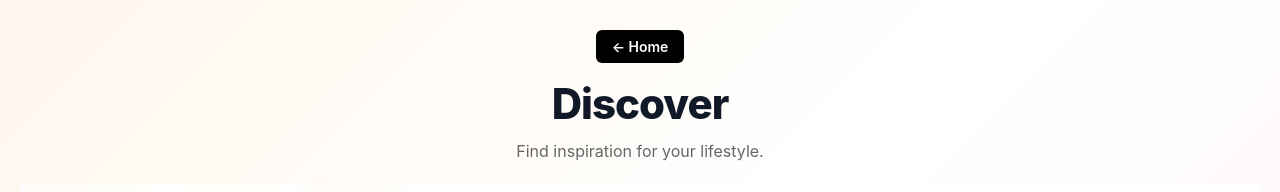
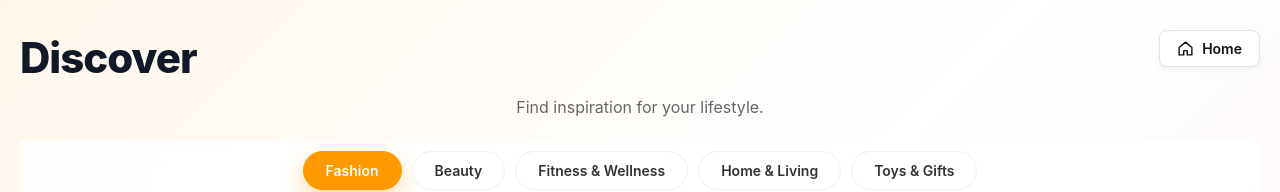
Before and after one commit to idealoopinfo-ui/idealoop-lifestyle, a React (Vite) app: page /discover in a window 1280 px wide. Shown: the top 192 px of the page. Built offline with nearby package versions, Linux system fonts and the light colour scheme; no server answers; the database is empty.

Commit message:
Improve discover home button

```diff
--- a/src/pages/Discover/DiscoverPage.css
+++ b/src/pages/Discover/DiscoverPage.css
@@ -639,25 +639,116 @@ PREMIUM CATEGORY BADGE
 .discover-home-button {
   display: inline-flex;
   align-items: center;
-  justify-content: center;
+  gap: 8px;
 
-  padding: 8px 16px;
+  padding: 9px 17px;
+  margin-bottom: 18px;
 
-  margin-bottom: 15px;
+  background: #ffffff;
+  color: #111111;
 
-  background: #000;
-  color: #fff;
+  border: 1px solid #e2e2e2;
+  border-radius: 8px;
 
   text-decoration: none;
-
-  border-radius: 6px;
 
   font-size: 14px;
   font-weight: 600;
 
-  transition: 0.2s ease;
+  box-shadow: 0 2px 6px rgba(0, 0, 0, 0.06);
+
+  transition:
+    transform 0.2s ease,
+    box-shadow 0.2s ease,
+    background-color 0.2s ease,
+    border-color 0.2s ease,
+    color 0.2s ease;
+}
+
+.discover-home-icon {
+  flex-shrink: 0;
+  transition: transform 0.2s ease;
 }
 
 .discover-home-button:hover {
-  opacity: 0.85;
+  background: #111111;
+  color: #ffffff;
+
+  border-color: #111111;
+
+  transform: translateY(-2px);
+
+  box-shadow: 0 5px 14px rgba(0, 0, 0, 0.15);
 }
+
+.discover-home-button:hover .discover-home-icon {
+  transform: scale(1.08);
+}
+
+.discover-home-button:active {
+  transform: translateY(0);
+}
+.discover-title-row {
+  display: flex;
+  align-items: center;
+  justify-content: space-between;
+
+  width: 100%;
+}
+
+.discover-title-row h1 {
+  margin: 0;
+}
+
+.discover-home-button {
+  display: inline-flex;
+  align-items: center;
+  gap: 8px;
+
+  padding: 9px 17px;
+
+  background: #ffffff;
+  color: #111111;
+
+  border: 1px solid #e2e2e2;
+  border-radius: 8px;
+
+  text-decoration: none;
+
+  font-size: 14px;
+  font-weight: 600;
+
+  box-shadow: 0 2px 6px rgba(0, 0, 0, 0.06);
+
+  transition:
+    transform 0.2s ease,
+    box-shadow 0.2s ease,
+    background-color 0.2s ease,
+    border-color 0.2s ease,
+    color 0.2s ease;
+}
+
+.discover-home-icon {
+  flex-shrink: 0;
+
+  transition: transform 0.2s ease;
+}
+
+.discover-home-button:hover {
+  background: #111111;
+  color: #ffffff;
+
+  border-color: #111111;
+
+  transform: translateY(-2px);
+
+  box-shadow: 0 5px 14px rgba(0, 0, 0, 0.15);
+}
+
+.discover-home-button:hover .discover-home-icon {
+  transform: scale(1.08);
+}
+
+.discover-home-button:active {
+  transform: translateY(0);
+}
--- a/src/pages/Discover/DiscoverPage.tsx
+++ b/src/pages/Discover/DiscoverPage.tsx
@@ -1,5 +1,6 @@
 import { useEffect, useState } from "react";
 import { Link, useNavigate } from "react-router-dom";
+
 import { supabase } from "../../lib/supabase";
 import "./DiscoverPage.css";
 
@@ -85,14 +86,37 @@ export default function DiscoverPage() {
 
   <div className="discover-header">
 
+<div className="discover-title-row">
+
+  <h1>Discover</h1>
+
   <Link
     to="/"
     className="discover-home-button"
+    aria-label="Go to homepage"
   >
-          ← Home
+    <svg
+      className="discover-home-icon"
+      width="17"
+      height="17"
+      viewBox="0 0 24 24"
+      fill="none"
+      xmlns="http://www.w3.org/2000/svg"
+      aria-hidden="true"
+    >
+      <path
+        d="M3 10.5L12 3L21 10.5V21H14.5V15H9.5V21H3V10.5Z"
+        stroke="currentColor"
+        strokeWidth="2"
+        strokeLinecap="round"
+        strokeLinejoin="round"
+      />
+    </svg>
+
+    <span>Home</span>
   </Link>
 
-        <h1>Discover</h1>
+</div>
 
 <p>
   Find inspiration for your lifestyle.
```
Lines whose indentation alone changed are shown as unchanged.
